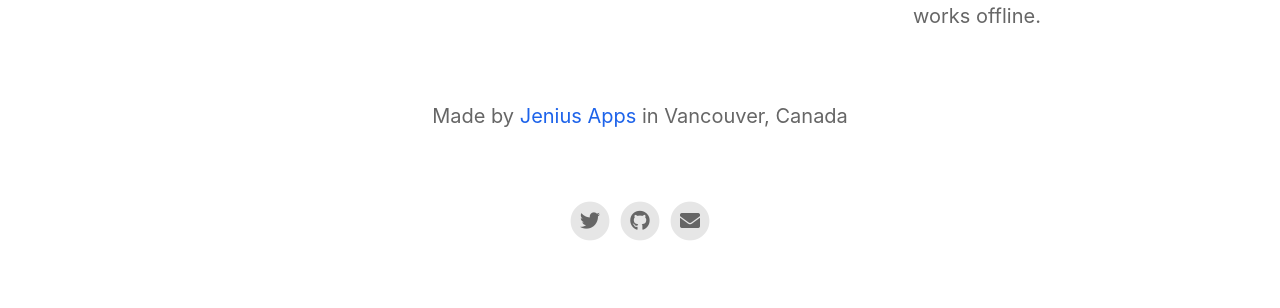
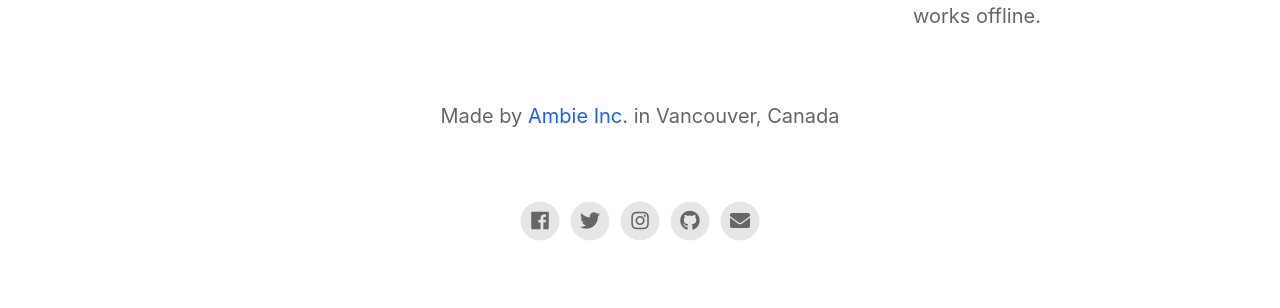
Before and after one commit to jenius-apps/ambie, a Jekyll site: the page built from index.html, in a window 1280 px wide. Shown: the part 1499-1807 px from the top of the page. Built offline with Jekyll 4.4.1, drawn with Linux system fonts in a browser that asks for light colours; nearby versions of some CDN libraries.

Commit message:
Update _config.yml
Updated: name, email, Facebook, Twitter, YouTube, IG usernames

```diff
--- a/_config.yml
+++ b/_config.yml
@@ -20,15 +20,15 @@ enable_smart_app_banner                   : false
 
 
 # Information About Yourself
-your_name                                 : Jenius Apps
+your_name                                 : Ambie Inc.
 your_link                                 : https://github.com/jenius-apps/ambie
 your_city                                 : Vancouver, Canada
-email_address                             : jenius_apps@outlook.com
-facebook_username                         :
-instagram_username                        :
-twitter_username                          : kid_jenius
+email_address                             : feedback.ambie@outlook.com
+facebook_username                         : AmbieApp
+instagram_username                        : ambie.app
+twitter_username                          : AmbieApp
 github_username                           : jenius-apps
-youtube_username                          :
+youtube_username                          : AmbieApp
 mastodon_link                             :
 
 
```
